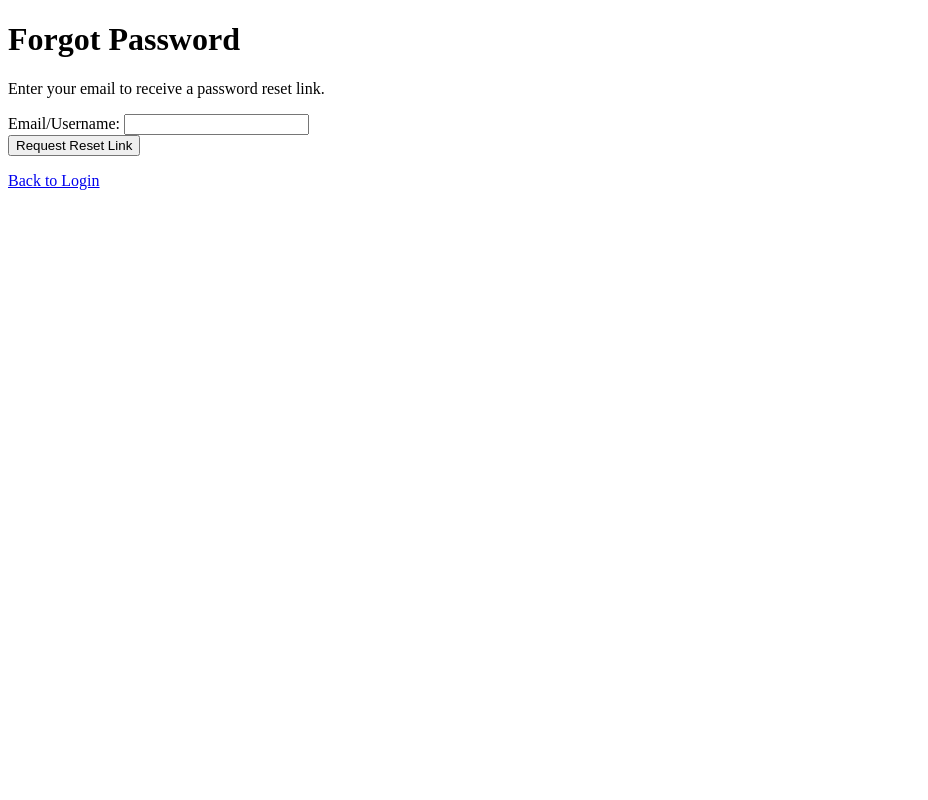
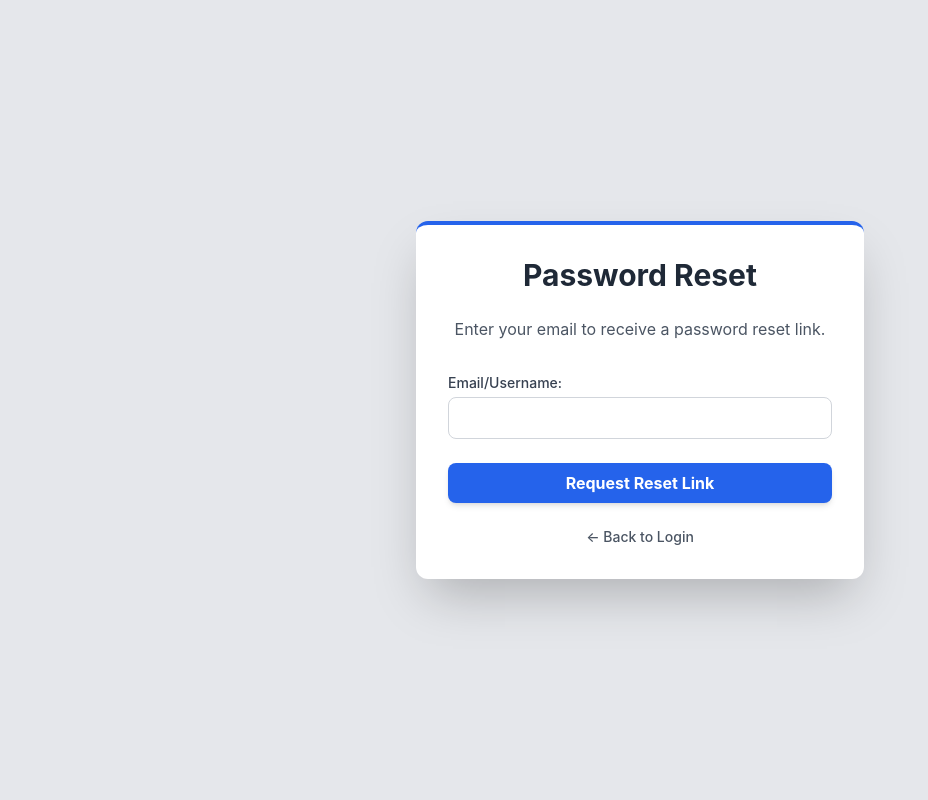
Before and after one commit to foyruser/Family-Financial-Dashboard, a Flask app: page /forgot in a window 1280 px wide. Shown: the whole page, without its empty margins (0-928 px from the left). Run offline with Flask 3, Linux system fonts and the light colour scheme; some libraries are stand-ins or nearby versions.

Commit message:
Update forgot.html

```diff
--- a/templates/forgot.html
+++ b/templates/forgot.html
@@ -2,26 +2,52 @@
 <html lang="en">
 <head>
     <meta charset="UTF-8">
+    <meta name="viewport" content="width=device-width, initial-scale=1.0">
     <title>Forgot Password</title>
+    <script src="https://cdn.tailwindcss.com"></script>
+    <style>
+        body { font-family: 'Inter', sans-serif; background-color: #e5e7eb; }
+    </style>
 </head>
-<body>
-    <h1>Forgot Password</h1>
+<body class="min-h-screen flex items-center justify-center p-4">
+
+    <div class="w-full max-w-md bg-white p-8 rounded-xl shadow-2xl border-t-4 border-blue-600">
+        <h2 class="text-3xl font-bold text-center text-gray-800 mb-6">Password Reset</h2>
 
         {% if success %}
-        <p style="color: green;">{{ message }}</p>
+            <div class="bg-green-100 border border-green-400 text-green-700 px-4 py-3 rounded mb-6" role="alert">
+                <p class="font-bold">{{ message }}</p>
+                <p class="text-sm mt-1">Check your email for the reset link.</p>
+            </div>
         {% elif message %}
-        <p style="color: red;">{{ message }}</p>
+            <div class="bg-red-100 border border-red-400 text-red-700 px-4 py-3 rounded mb-6" role="alert">
+                <p class="font-bold">{{ message }}</p>
+            </div>
         {% endif %}
 
         {% if not success %}
-        <p>Enter your email to receive a password reset link.</p>
+            <p class="text-center text-gray-600 mb-8">Enter your email to receive a password reset link.</p>
+
             <form method="POST" action="{{ url_for('forgot_password') }}">
-            <label for="username">Email/Username:</label>
-            <input type="text" id="username" name="username" required><br>
-            <button type="submit">Request Reset Link</button>
+
+                <div class="mb-6">
+                    <label for="username" class="block text-sm font-medium text-gray-700 mb-1">Email/Username:</label>
+                    <input type="text" id="username" name="username" required
+                            class="w-full px-4 py-2 border border-gray-300 rounded-lg focus:ring-blue-500 focus:border-blue-500 transition duration-150">
+                </div>
+
+                <button type="submit"
+                        class="w-full bg-blue-600 text-white font-bold py-2 px-4 rounded-lg hover:bg-blue-700 transition duration-200 shadow-md hover:shadow-lg">
+                    Request Reset Link
+                </button>
             </form>
         {% endif %}
 
-    <p><a href="{{ url_for('login') }}">Back to Login</a></p>
+        <p class="mt-6 text-center text-sm">
+            <a href="{{ url_for('login') }}" class="font-medium text-gray-600 hover:text-blue-600">
+                ← Back to Login
+            </a>
+        </p>
+    </div>
 </body>
 </html>
```
Lines whose indentation alone changed are shown as unchanged.
